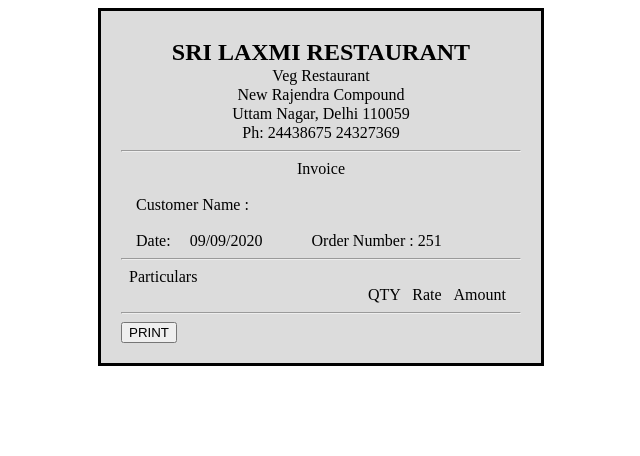
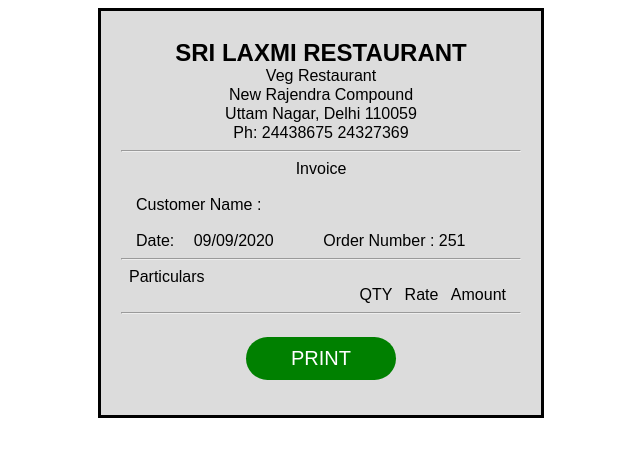
Before and after one commit to priyanshu71/BillCalculator, a plain HTML site: page bill.html in a window 1280 px wide. Shown: the whole page, without its empty margins (319-959 px from the left). Drawn offline with Linux system fonts and the light colour scheme.

Commit message:
Update billStyle.css
Added Print button

```diff
--- a/billStyle.css
+++ b/billStyle.css
@@ -1,3 +1,6 @@
+* {
+    font-family: Arial, Helvetica, sans-serif;
+}
 
 .container {
     margin: auto;
@@ -5,39 +8,67 @@
     height: auto;
     width: 400px;
     border-style: solid;
-    background: rgba(80,80,80,0.20);
+    background: rgba(80, 80, 80, 0.20);
 }
 
-.restaurant h2 ,p {
+.restaurant h2,
+p {
     text-align: center;
     line-height: 3px;
 }
 
-.blockOne
-{
+.blockOne {
     text-align: left;
 }
+
 span.Inline {
     text-align: left;
     display: inline;
     padding: 15px;
-
-
 }
 
 .Invoice {
     text-align: center;
 }
 
-.menu{
+.menu {
     text-align: right;
-   padding-right: 5px;
+    padding-right: 5px;
     margin-right: 10px;
 }
-.menu span{
+
+.menu span {
     margin-left: 8px;
 }
 
 .menuParticulars {
-    text-align:left;
+    text-align: left;
 }
+
+.btnClass {
+    text-align: center;
+}
+
+button {
+    outline: none;
+    padding: 10px;
+    margin: 15px;
+    width: 150px;
+    background-color: green;
+    font-size: 20px;
+    color: white;
+    border-radius: 25px;
+    border: none;
+    transition: all 400ms ease-in-out;
+}
+
+button:hover {
+    background-color: darkgrey;
+    color: black;
+}
+
+@media only print {
+    button {
+        display: none;
+    }
+}
```
